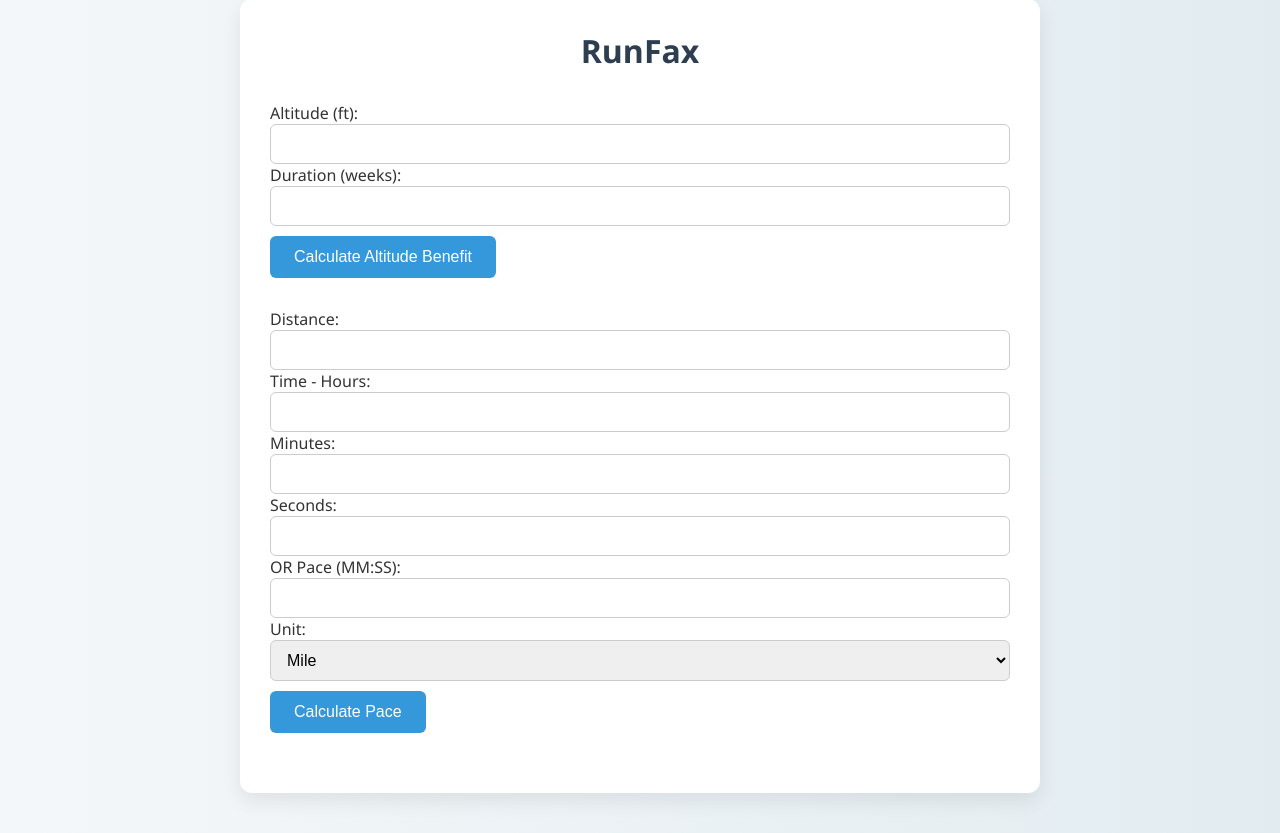
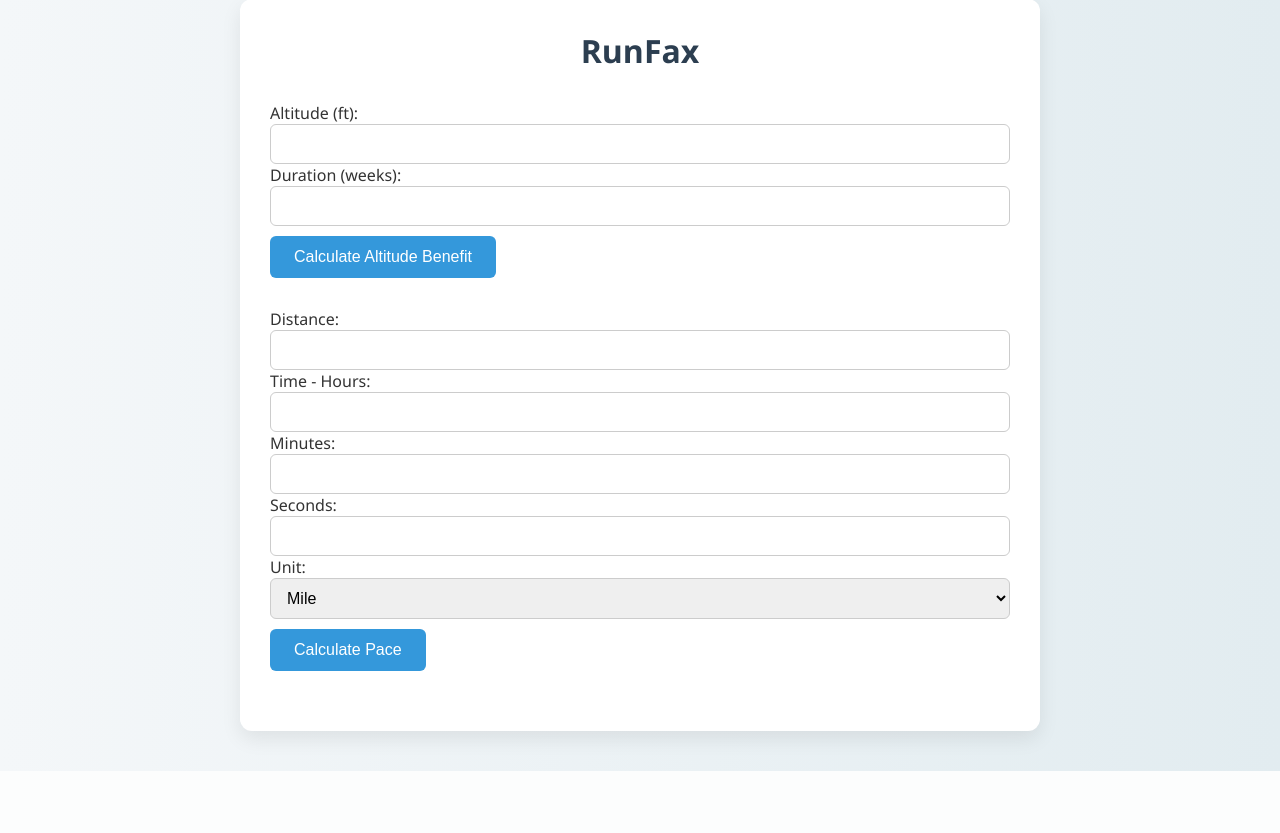
Before and after one commit to clintms121/AltitudeBenifitCalculator, a Flask app: page / in a window 1280 px wide. Shown: the part 41-874 px from the top of the page. After the commit the page ends 812 px from the top, so only its background shows below. Run offline with Flask 3, Linux system fonts and the light colour scheme.

Commit message:
updated html index file to remove pace option

```diff
--- a/templates/index.html
+++ b/templates/index.html
@@ -22,7 +22,6 @@
     Time - Hours: <input type="text" name="hours">
     Minutes: <input type="text" name="minutes">
     Seconds: <input type="text" name="seconds"><br>
-    OR Pace (MM:SS): <input type="text" name="pace"><br>
     Unit:
     <select name="unit">
         <option value="mile">Mile</option>
```
